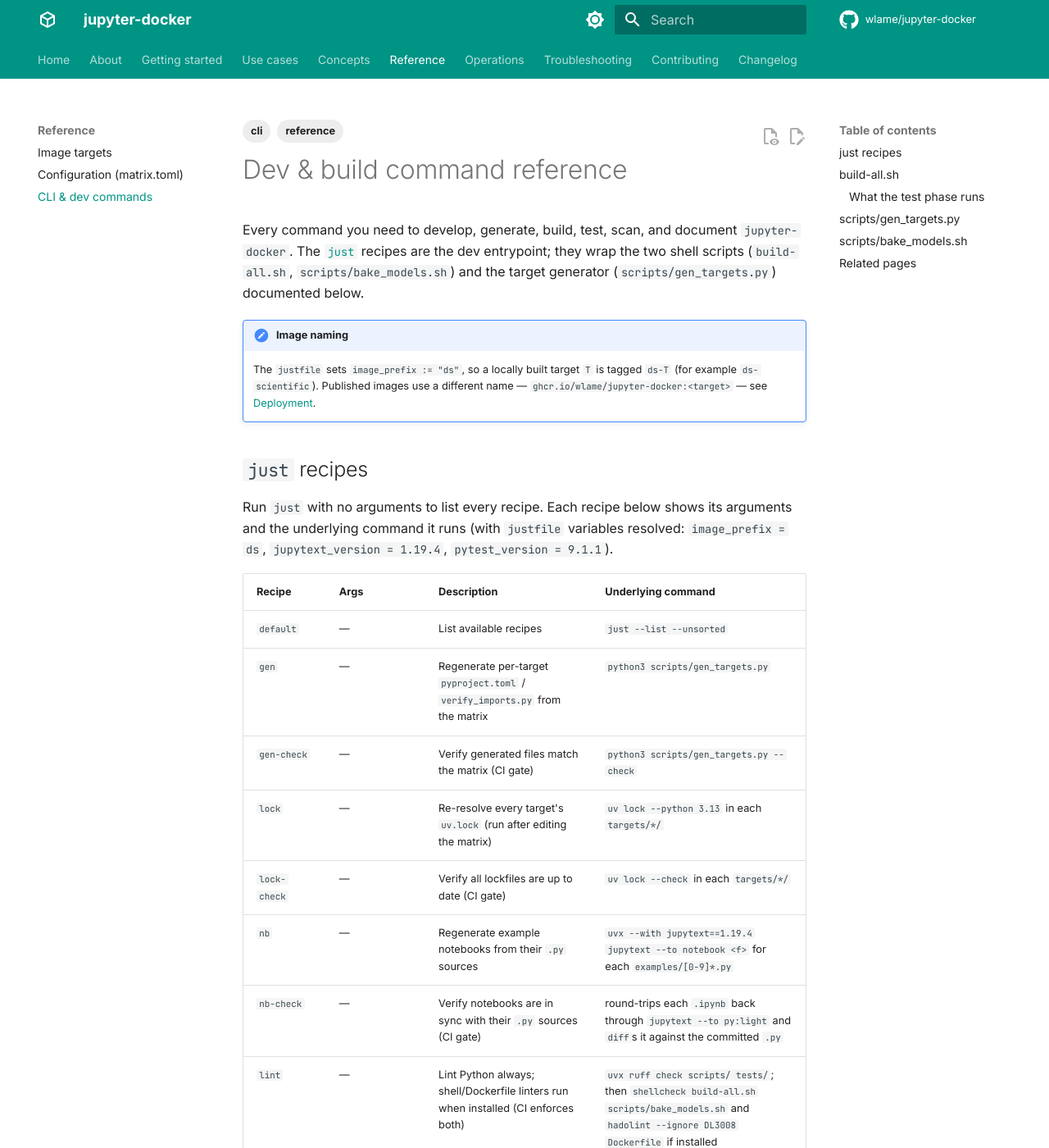
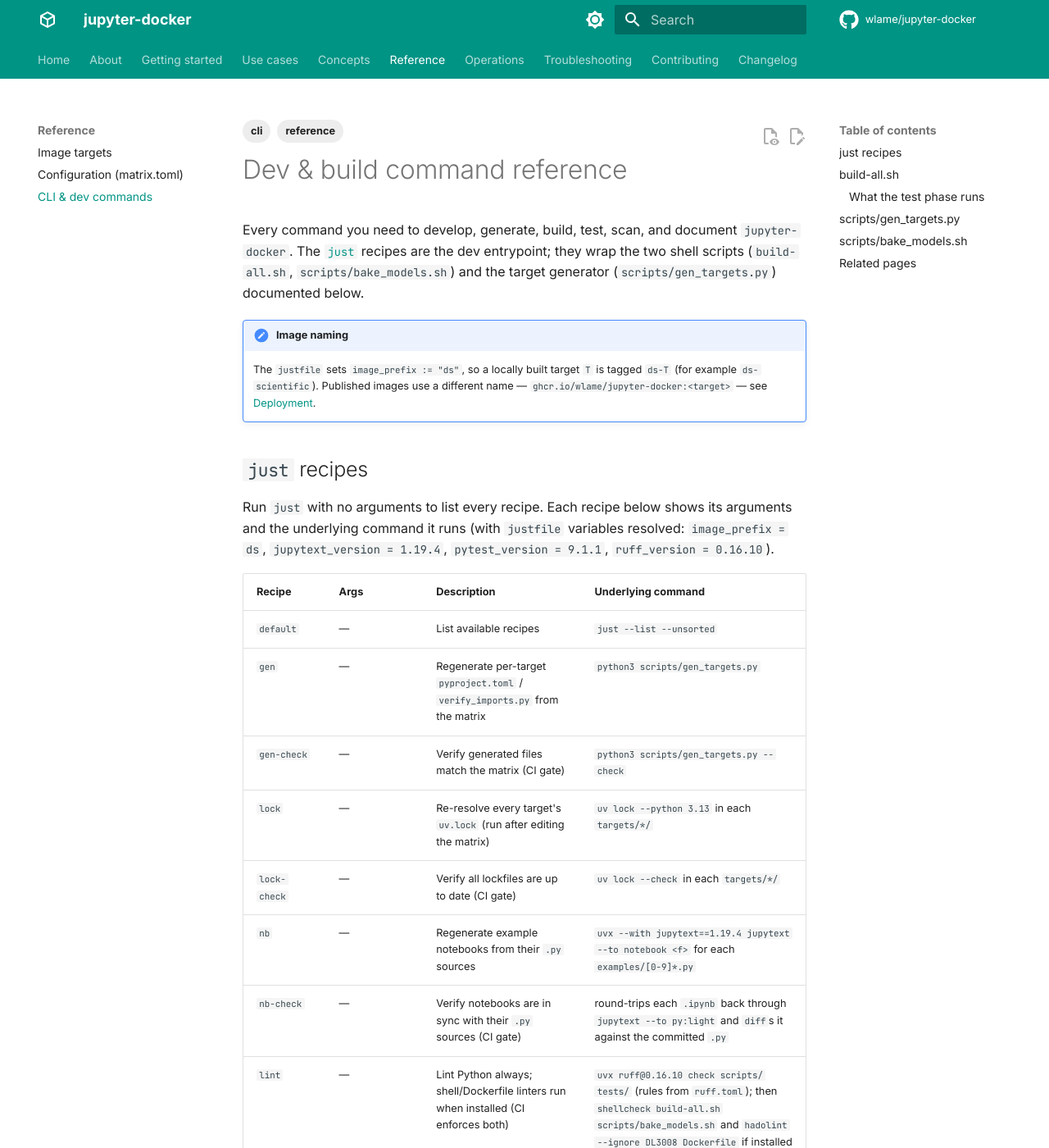
Before and after one commit to wlame/jupyter-docker, an MkDocs documentation site: the page built from docs/reference/cli.md, in a window 1280 px wide and 1400 px high. Shown: the whole window at 82% size. Built offline with MkDocs 1.6.1 and Material for MkDocs 9.7.7, drawn with Linux system fonts in a browser that asks for light colours; plug-ins that fetch from the network failed and are left out; comment, search, counter and statistics services are not loaded.

Commit message:
Pin ruff and fix the findings of its 0.16 default rules.

```diff
--- a/docs/reference/cli.md
+++ b/docs/reference/cli.md
@@ -21,7 +21,7 @@
 
 Run `just` with no arguments to list every recipe. Each recipe below shows its
 arguments and the underlying command it runs (with `justfile` variables resolved:
-`image_prefix = ds`, `jupytext_version = 1.19.4`, `pytest_version = 9.1.1`).
+`image_prefix = ds`, `jupytext_version = 1.19.4`, `pytest_version = 9.1.1`, `ruff_version = 0.16.10`).
 
 | Recipe | Args | Description | Underlying command |
 |---|---|---|---|
@@ -32,7 +32,7 @@
 | `lock-check` | — | Verify all lockfiles are up to date (CI gate) | `uv lock --check` in each `targets/*/` |
 | `nb` | — | Regenerate example notebooks from their `.py` sources | `uvx --with jupytext==1.19.4 jupytext --to notebook <f>` for each `examples/[0-9]*.py` |
 | `nb-check` | — | Verify notebooks are in sync with their `.py` sources (CI gate) | round-trips each `.ipynb` back through `jupytext --to py:light` and `diff`s it against the committed `.py` |
-| `lint` | — | Lint Python always; shell/Dockerfile linters run when installed (CI enforces both) | `uvx ruff check scripts/ tests/`; then `shellcheck build-all.sh scripts/bake_models.sh` and `hadolint --ignore DL3008 Dockerfile` if installed |
+| `lint` | — | Lint Python always; shell/Dockerfile linters run when installed (CI enforces both) | `uvx ruff@0.16.10 check scripts/ tests/` (rules from `ruff.toml`); then `shellcheck build-all.sh scripts/bake_models.sh` and `hadolint --ignore DL3008 Dockerfile` if installed |
 | `test-gen` | — | Run the generator test suite on the host (no Docker needed) | `uv run --no-project --python 3.13 --with pytest==9.1.1 python -m pytest tests/test_gen_targets.py -q` |
 | `ci` | — | Every fast no-Docker gate that CI tier 0 enforces | runs `gen-check`, `lock-check`, `nb-check`, `lint`, `test-gen` |
 | `build` | `target` | Build one target image as `ds-<target>` | `DOCKER_BUILDKIT=1 docker build --target <target> -t ds-<target> .` |
--- /dev/null
+++ b/ruff.toml
@@ -0,0 +1 @@
+target-version = "py313"
```
Also changed, not shown: 4 other files.
